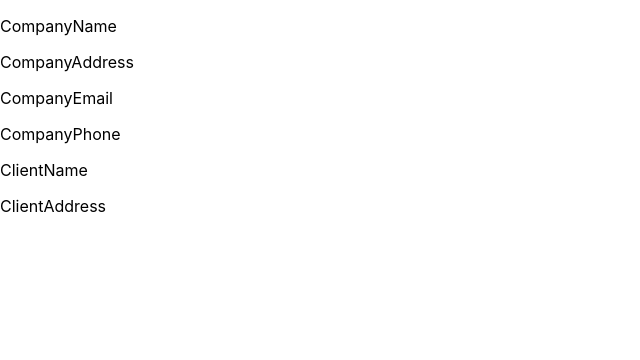
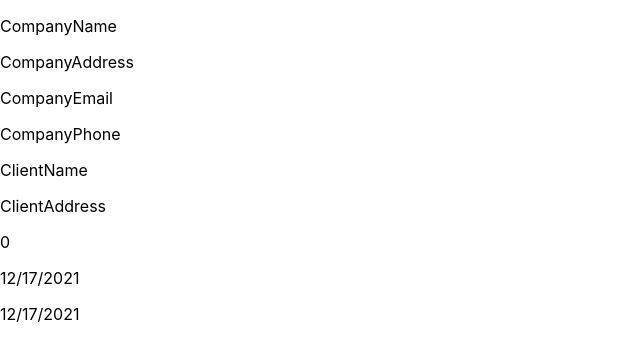
Before and after one commit to edgara426/Invoice-App, a React (Create React App) app: page / in a window 1280 px wide. Shown: the top 360 px of the page, without its empty margins (0-640 px from the left). Built offline with nearby package versions, Linux system fonts and the light colour scheme.

Commit message:
invoice info useState

```diff
--- a/src/App.js
+++ b/src/App.js
@@ -17,11 +17,16 @@ function App() {
     clientName: 'ClientName',
     clientAddress:  'ClientAddress'
   })
-  const [clientName, setClientName] = useState('Client Name')
-  const [clientAddress, setClientAddress] = useState('Client Address')
-  const [invoiceNumber, setInvoiceNumber] = useState('0')
-  const [invoiceDate, setInvoiceDate] = useState('12/17/2021')
-  const [sentDate, setSentDate] = useState('12/17/2021')
+  // const [clientName, setClientName] = useState('Client Name')
+  // const [clientAddress, setClientAddress] = useState('Client Address')
+  const [invoiceInfo, setInvoiceInfo] = useState({
+    invoiceNumber: '0',
+    invoiceDate: '12/17/2021',
+    sentDate: '12/17/2021'
+  })
+  // const [invoiceNumber, setInvoiceNumber] = useState('0')
+  // const [invoiceDate, setInvoiceDate] = useState('12/17/2021')
+  // const [sentDate, setSentDate] = useState('12/17/2021')
 
   return (
     <div className="App">
@@ -34,6 +39,11 @@ function App() {
         <p>{clientInfo.clientName}</p>
         <p>{clientInfo.clientAddress}</p>
 
+
+        <p>{invoiceInfo.invoiceNumber}</p>
+        <p>{invoiceInfo.invoiceDate}</p>
+        <p>{invoiceInfo.sentDate}</p>
+
     </div>
   );
 }
```
